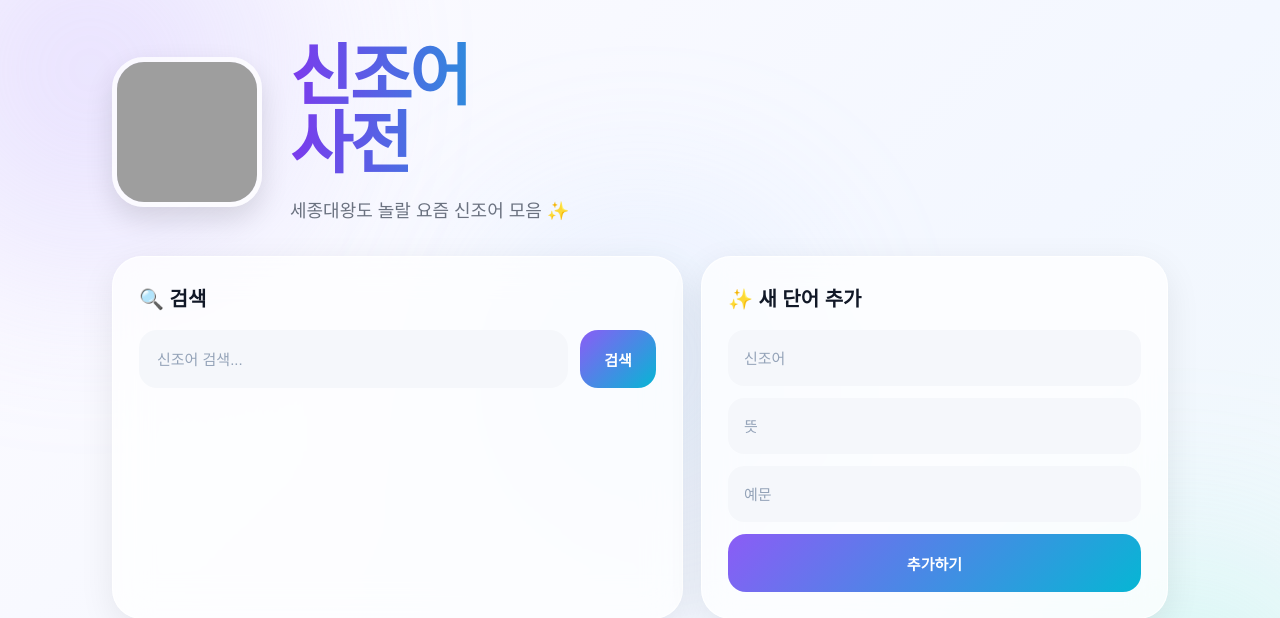
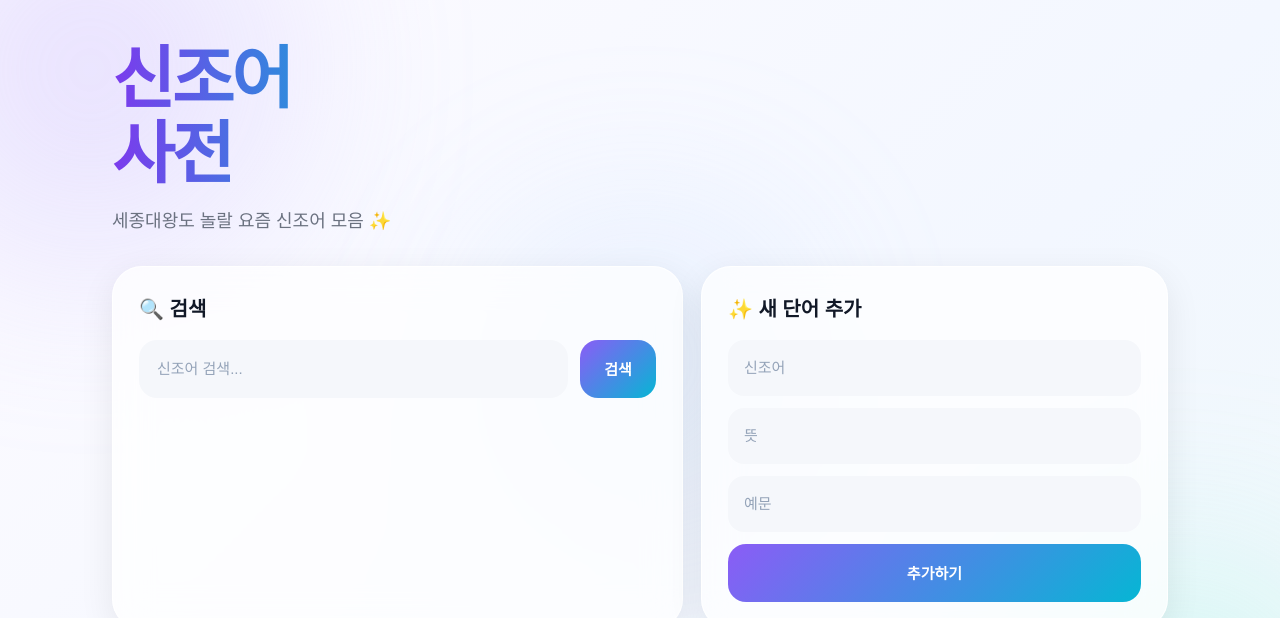
Before and after one commit to lsh202622380-debug/slang-dictionary, a Flask app: page / in a window 1280 px wide. Shown: the top 618 px of the page. Run offline with Flask 3, Linux system fonts and the light colour scheme; data comes from the database, SQL or seed files in the repository; some web fonts are replaced; grey boxes are pictures that could not be loaded.

Commit message:
Update index.html

```diff
--- a/templates/index.html
+++ b/templates/index.html
@@ -89,24 +89,10 @@
             margin-bottom:34px;
         }
 
-        .sejong-img{
-            width:150px;
-            height:150px;
-
-            object-fit:cover;
-
-            border-radius:32px;
-
-            border:5px solid rgba(255,255,255,.75);
-
-            box-shadow:
-            0 12px 28px rgba(0,0,0,.12);
-        }
-
         .title{
             font-size:68px;
             font-weight:800;
-            line-height:1;
+            line-height:1.1;
             letter-spacing:-3px;
 
             background:
@@ -121,7 +107,7 @@
         }
 
         .subtitle{
-            margin-top:18px;
+            margin-top:14px;
             color:#6b7280;
             font-size:18px;
         }
@@ -459,11 +445,6 @@
             .word-grid{
                 grid-template-columns:1fr;
             }
-
-            .sejong-img{
-                width:120px;
-                height:120px;
-            }
         }
 
     </style>
@@ -479,13 +460,7 @@
 
 <div class="container">
 
-    <!-- 상단 -->
     <div class="hero">
-
-        <img
-            src="{{ url_for('static', filename='sejong.png') }}"
-            class="sejong-img"
-        >
 
         <div>
 
@@ -502,7 +477,6 @@
 
     </div>
 
-    <!-- flash -->
     {% with messages = get_flashed_messages() %}
       {% if messages %}
         {% for msg in messages %}
@@ -513,10 +487,8 @@
       {% endif %}
     {% endwith %}
 
-    <!-- 검색 + 추가 -->
     <div class="top-grid">
 
-        <!-- 검색 -->
         <div class="glass search-card">
 
             <div class="section-title">
@@ -548,7 +520,6 @@
 
         </div>
 
-        <!-- 추가 -->
         <div class="glass add-card">
 
             <div class="section-title">
@@ -597,7 +568,6 @@
 
     </div>
 
-    <!-- 검색 결과 -->
     {% if search %}
 
         <div class="list-title">
@@ -649,7 +619,6 @@
 
     {% endif %}
 
-    <!-- 전체 목록 -->
     <div class="list-title">
         📚 전체 단어
     </div>
```
